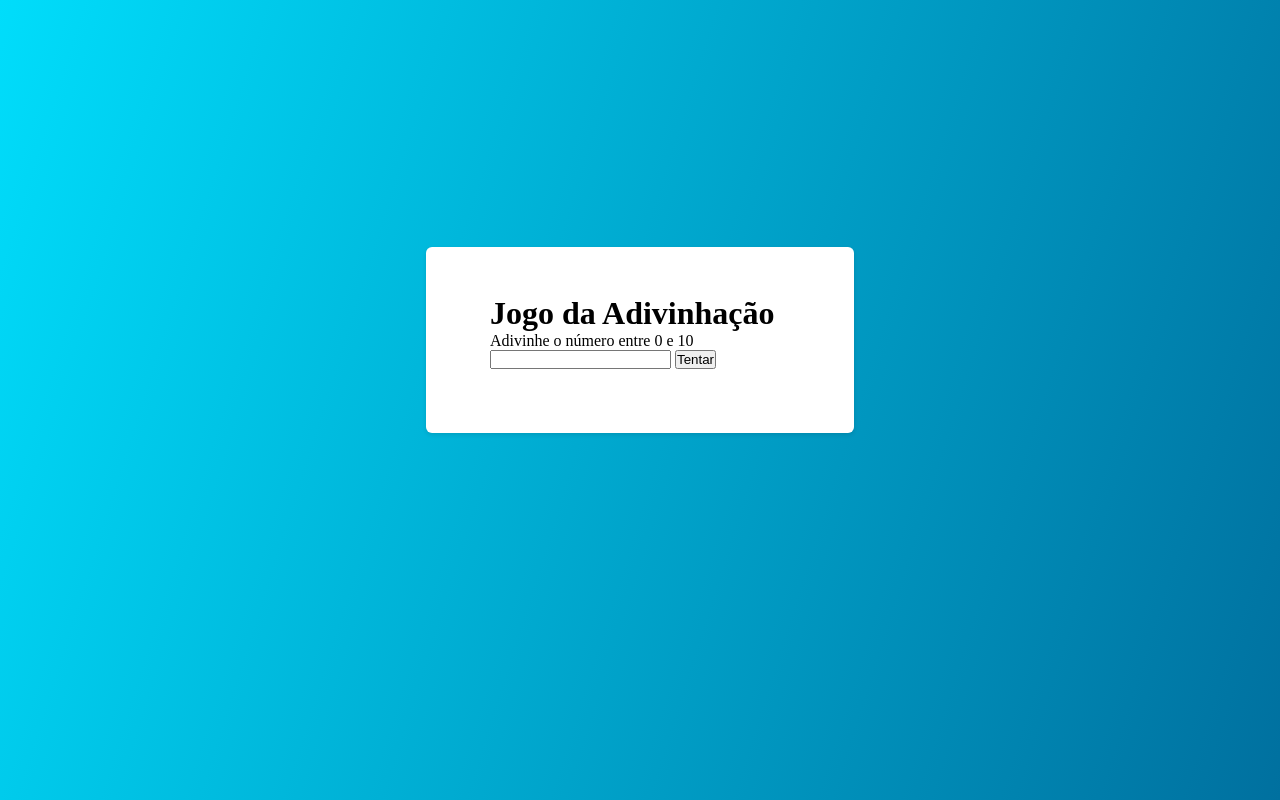
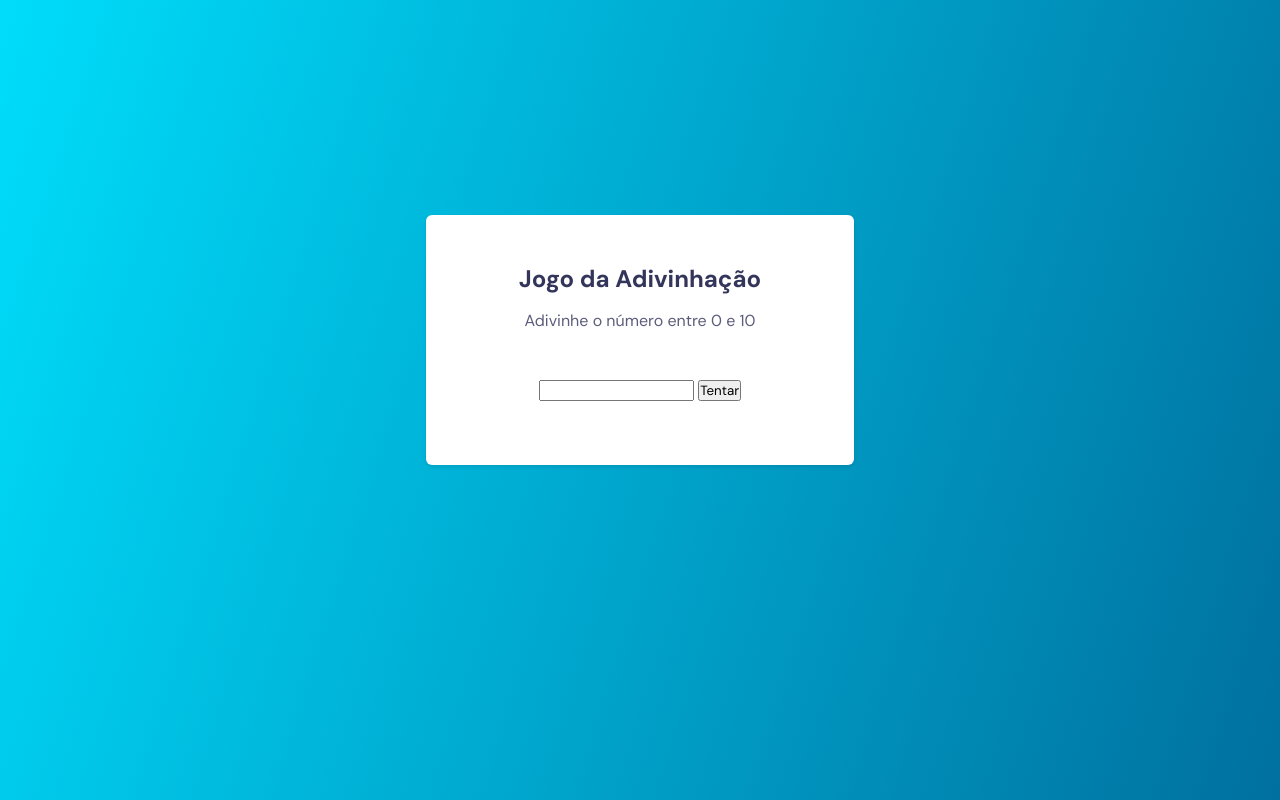
Before and after one commit to fespschulte/RS-Explorer-06-Project-01, a plain HTML site: page index.html in a window 1280 px wide. Drawn offline with Linux system fonts and the light colour scheme.

Commit message:
Estilização de fontes e posicionamento de texto

```diff
--- a/style.css
+++ b/style.css
@@ -14,6 +14,11 @@ body {
   place-items: center;
   height: 100vh;
 }
+
+body, button, input {
+  font-family: "DM Sans", sans-serif;
+}
+
 main {
   background: #FFFFFF;
   box-shadow: 0 .2rem .4rem rgba(0, 0, 0, 0.1);
@@ -21,4 +26,24 @@ main {
   padding: 4.8rem 6.4rem 6.4rem;
   width: min(42.8rem, 90%);
   margin-top: -12rem;
+  text-align: center;
 }
+
+h1 {
+  font-family: "Montserrat". sans-serif;
+  font-size: 2.4rem;
+  margin-bottom: 1.6rem;
+}
+
+h1, p {
+  color: #34355B;
+}
+
+p {
+  opacity: 0.8;
+}
+
+form {
+  margin-top: 4.8rem;
+
+}
```
